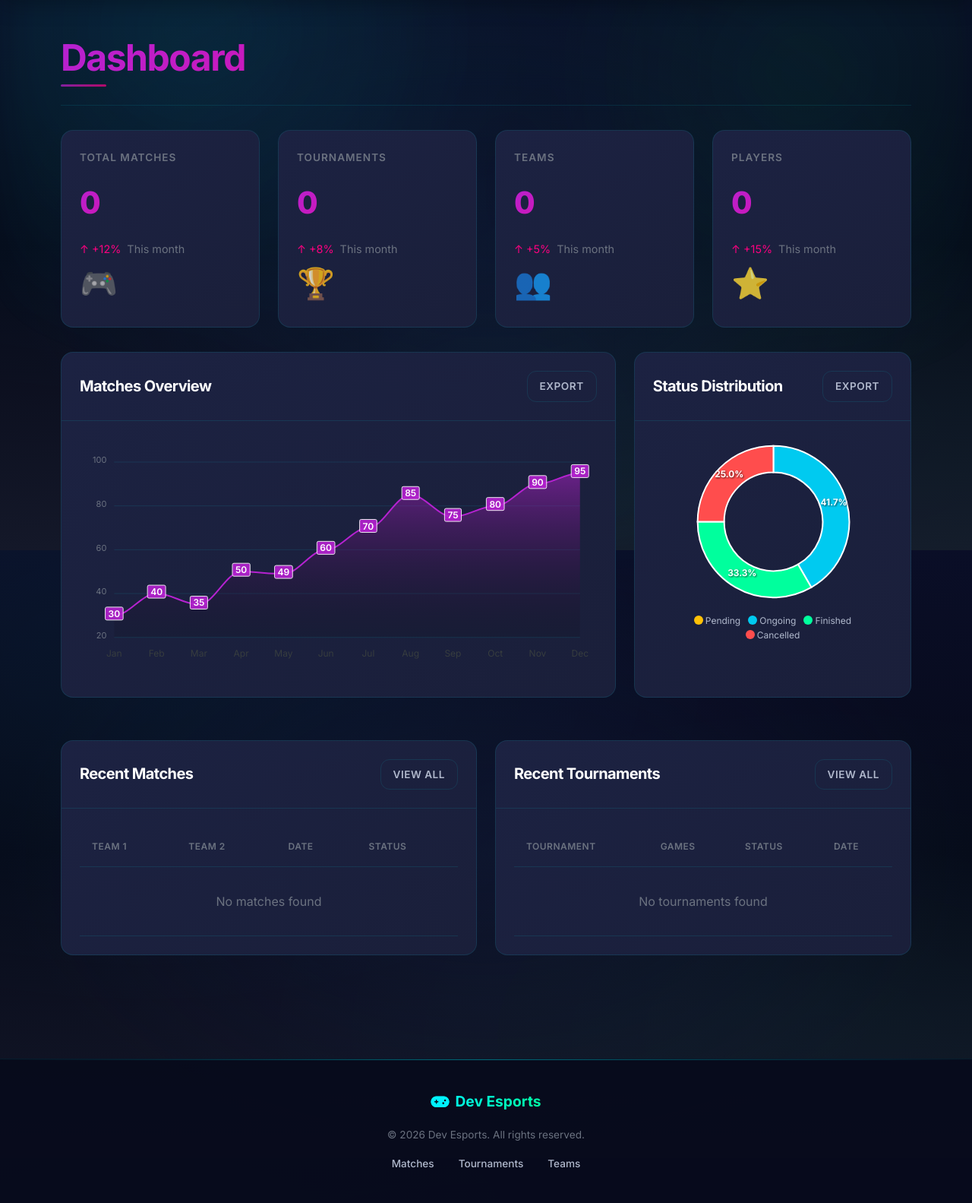
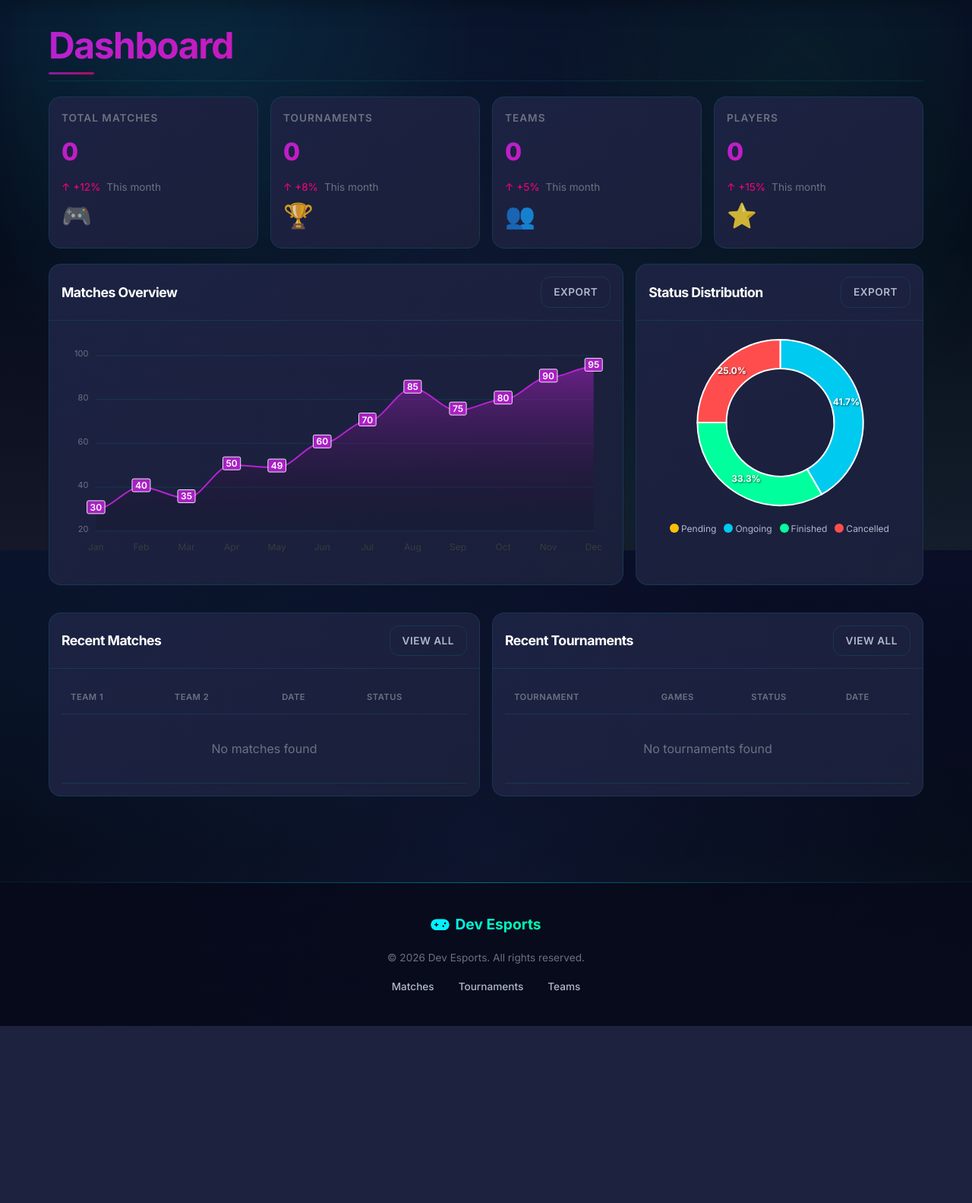
Before and after one commit to ahmedbenchouikha-hash/dev-esports, a Symfony app: template templates/admin/dashboard.html.twig in a window 1280 px wide. Shown: the part 76-1659 px from the top of the page at 76% size. After the commit the page ends 1426 px from the top, so only its background shows below. Run offline with Twig, Linux system fonts and the light colour scheme; the template is opened without the code that fills it, so the values that code supplies are empty; some libraries are stand-ins or nearby versions.

Commit message:
Make admin dashboard more compact - reduce padding, margins, and font sizes

```diff
--- a/templates/admin/dashboard.html.twig
+++ b/templates/admin/dashboard.html.twig
@@ -11,14 +11,14 @@
     <style>
         /* Dashboard specific styles */
         .dashboard-container {
-            padding: 2rem;
+            padding: 1rem;
             max-width: 100%;
             margin: 0 auto;
         }
 
         .dashboard-header {
-            margin-bottom: 2rem;
-            padding-bottom: 2rem;
+            margin-bottom: 1.25rem;
+            padding-bottom: 1rem;
             border-bottom: 1px solid var(--border-color);
         }
 
@@ -30,15 +30,15 @@
         .dashboard-grid {
             display: grid;
             grid-template-columns: repeat(auto-fit, minmax(250px, 1fr));
-            gap: 1.5rem;
-            margin-bottom: 2rem;
+            gap: 1rem;
+            margin-bottom: 1.25rem;
         }
 
         .stat-card {
             background: var(--gradient-surface);
             border: 1px solid var(--border-color);
             border-radius: var(--radius-lg);
-            padding: 1.5rem;
+            padding: 1rem;
             transition: var(--transition);
             position: relative;
             overflow: hidden;
@@ -69,13 +69,13 @@
         }
 
         .stat-number {
-            font-size: 2.5rem;
+            font-size: 2rem;
             font-weight: 800;
             background: var(--gradient-primary);
             -webkit-background-clip: text;
             -webkit-text-fill-color: transparent;
             background-clip: text;
-            margin: 1rem 0;
+            margin: 0.5rem 0;
         }
 
         .stat-label {
@@ -87,8 +87,8 @@
         }
 
         .stat-change {
-            font-size: 0.9rem;
-            margin-top: 1rem;
+            font-size: 0.85rem;
+            margin-top: 0.5rem;
             display: flex;
             align-items: center;
             gap: 0.5rem;
@@ -96,7 +96,7 @@
         }
 
         .stat-icon {
-            font-size: 2.5rem;
+            font-size: 2rem;
             opacity: 0.8;
         }
 
@@ -106,7 +106,7 @@
             border-radius: var(--radius-lg);
             overflow: hidden;
             transition: var(--transition);
-            margin-bottom: 1.5rem;
+            margin-bottom: 1rem;
         }
 
         .dashboard-card:hover {
@@ -115,7 +115,7 @@
         }
 
         .dashboard-card-header {
-            padding: 1.5rem;
+            padding: 1rem;
             border-bottom: 1px solid var(--border-color);
             display: flex;
             justify-content: space-between;
@@ -125,11 +125,11 @@
         .dashboard-card-header h3 {
             margin: 0;
             color: var(--text-primary);
-            font-size: 1.25rem;
+            font-size: 1.1rem;
         }
 
         .dashboard-card-body {
-            padding: 1.5rem;
+            padding: 1rem;
         }
 
         .dashboard-table {
@@ -141,15 +141,15 @@
             color: var(--text-muted);
             font-weight: 600;
             text-transform: uppercase;
-            font-size: 0.75rem;
+            font-size: 0.7rem;
             letter-spacing: 0.5px;
-            padding: 1rem;
+            padding: 0.75rem;
             border-bottom: 1px solid var(--border-color);
             text-align: left;
         }
 
         .dashboard-table td {
-            padding: 1rem;
+            padding: 0.75rem;
             border-bottom: 1px solid var(--border-color);
             color: var(--text-secondary);
         }
@@ -198,20 +198,20 @@
         }
 
         .apex-charts {
-            min-height: 300px;
+            min-height: 250px;
         }
 
         .charts-grid {
             display: grid;
             grid-template-columns: 2fr 1fr;
-            gap: 1.5rem;
-            margin-bottom: 2rem;
+            gap: 1rem;
+            margin-bottom: 1.25rem;
         }
 
         .tables-grid {
             display: grid;
             grid-template-columns: 1fr 1fr;
-            gap: 1.5rem;
+            gap: 1rem;
         }
 
         .btn-dashboard {
```
